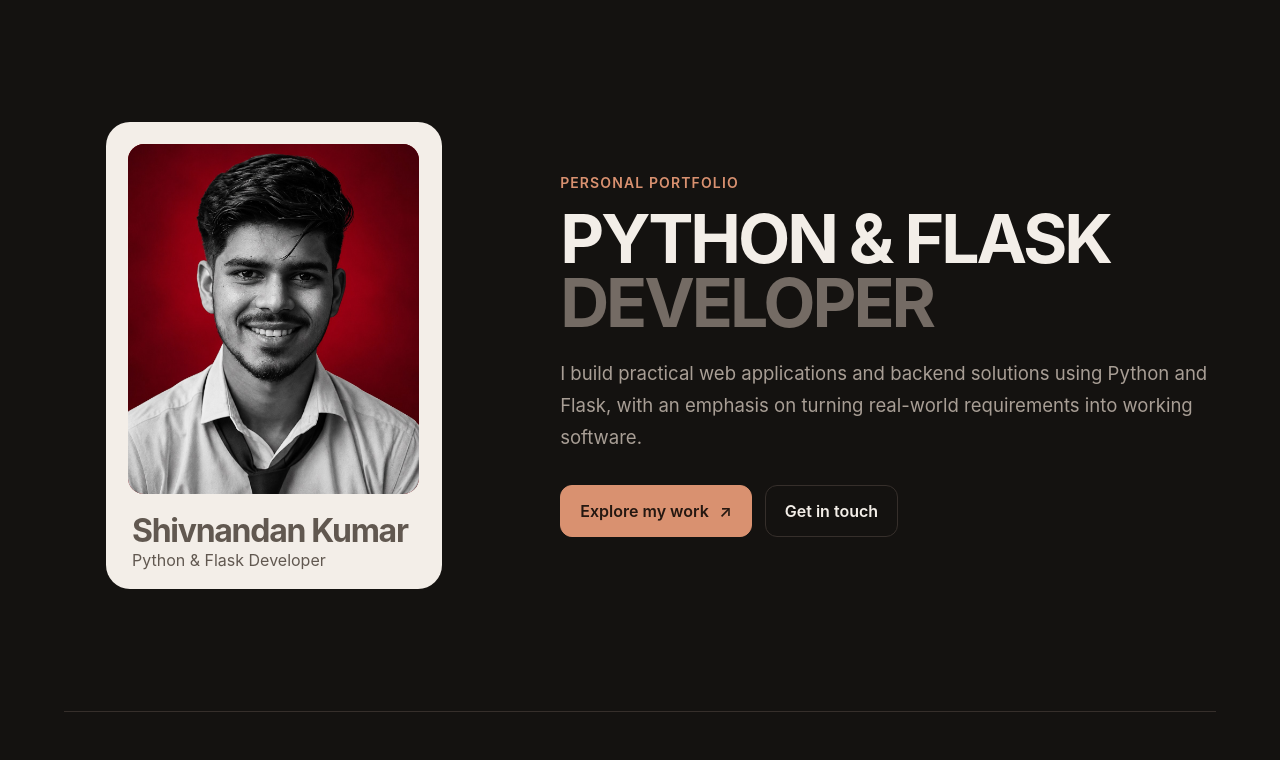
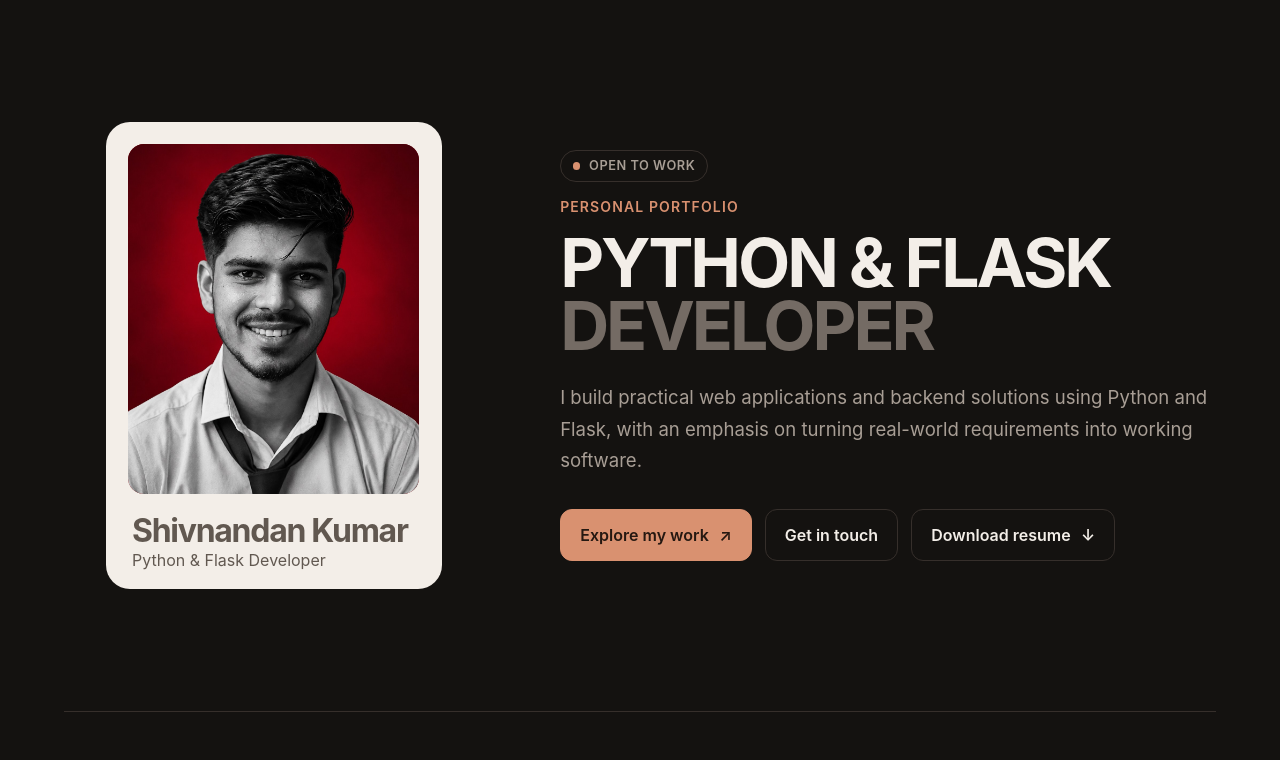
Before and after one commit to shivnandan-kumar/shivnandan-portfolio, a Flask app: page / in a window 1280 px wide. Shown: the part 88-848 px from the top of the page. Run offline with Flask 3, Linux system fonts and the light colour scheme.

Commit message:
feat: add resume download and availability status

```diff
--- a/static/css/styles.css
+++ b/static/css/styles.css
@@ -209,6 +209,28 @@ main {
 .hero-copy {
   position: relative;
   z-index: 1;
+}
+
+.availability-badge {
+  display: inline-flex;
+  align-items: center;
+  gap: 0.55rem;
+  margin: 0 0 1rem;
+  padding: 0.45rem 0.75rem;
+  border: 1px solid var(--color-border);
+  border-radius: 999px;
+  color: var(--color-muted);
+  font-size: 0.8rem;
+  font-weight: 600;
+  letter-spacing: 0.04em;
+  text-transform: uppercase;
+}
+
+.availability-badge span {
+  width: 0.45rem;
+  height: 0.45rem;
+  border-radius: 50%;
+  background: var(--color-accent);
 }
 
 .hero-copy h1 {
--- a/templates/index.html
+++ b/templates/index.html
@@ -87,12 +87,14 @@
           </div>
         </div>
         <div class="hero-copy">
+          <p class="availability-badge"><span aria-hidden="true"></span>Open to work</p>
           <p class="eyebrow">Personal portfolio</p>
           <h1 id="home-title">Python &amp; Flask <span>Developer</span></h1>
           <p class="section-note">I build practical web applications and backend solutions using Python and Flask, with an emphasis on turning real-world requirements into working software.</p>
           <div class="hero-actions">
             <a class="hero-link hero-link-primary" href="#projects">Explore my work <span aria-hidden="true">↗</span></a>
             <a class="hero-link" href="#contact">Get in touch</a>
+            <a class="hero-link" href="{{ url_for('static', filename='documents/shivnandan-kumar-resume.pdf') }}" download="Shivnandan-Kumar-Resume.pdf">Download resume <span aria-hidden="true">↓</span></a>
           </div>
         </div>
       </section>
```
Also changed, not shown: README.md, 1 other file.
